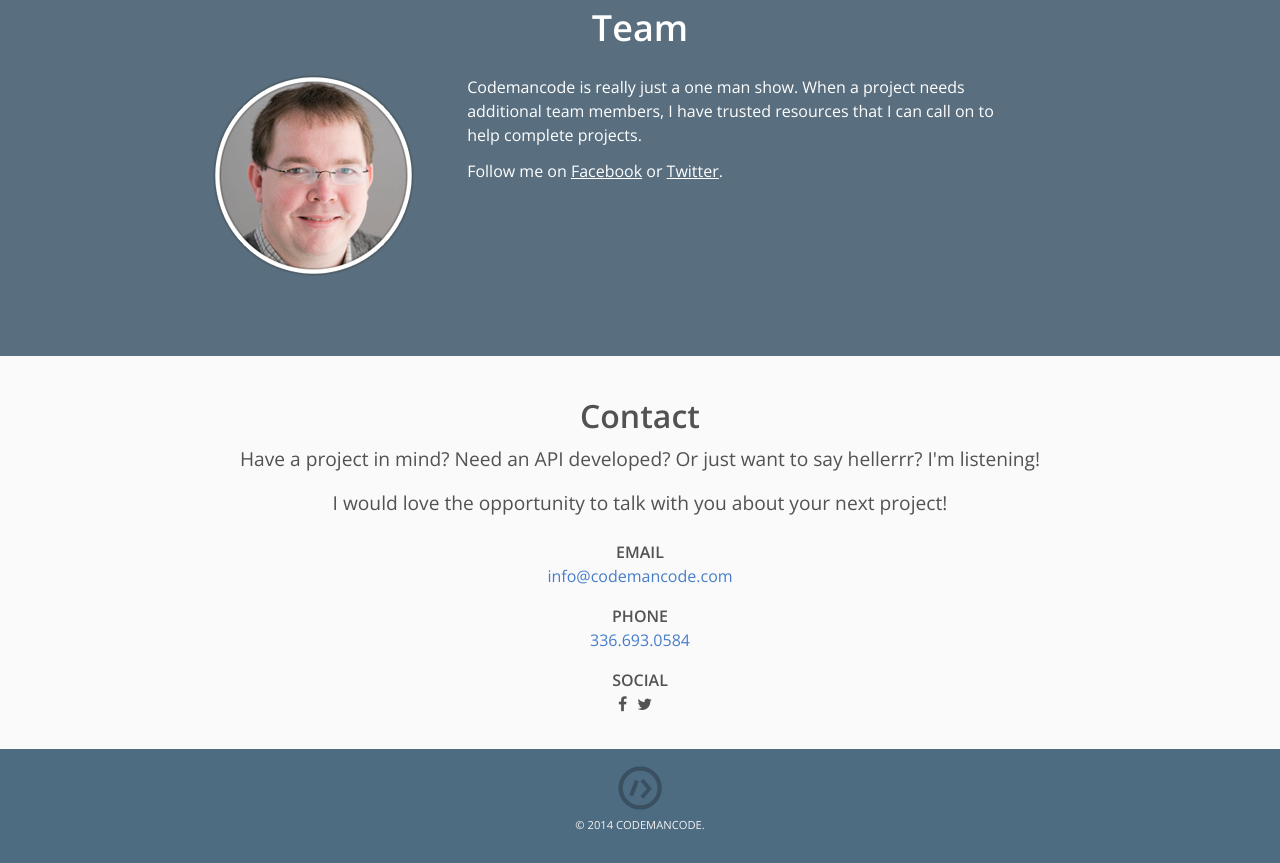
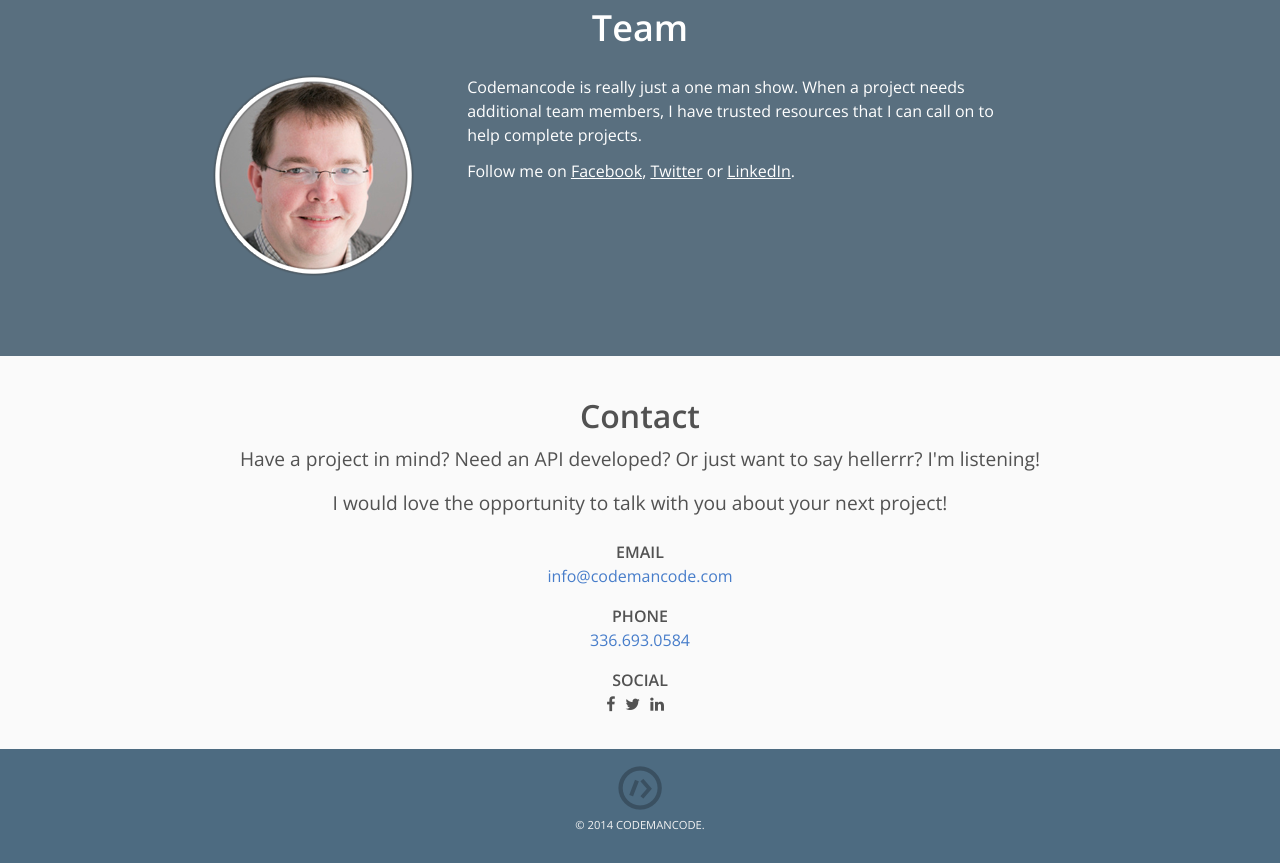
Before and after one commit to codemancode/web, a plain HTML site: page index.html in a window 1280 px wide. Shown: the part 1817-2680 px from the top of the page. Drawn offline with nearby package versions, Linux system fonts and the light colour scheme; a web font is replaced by a local one.

Commit message:
adding linked in social

```diff
--- a/index.html
+++ b/index.html
@@ -140,7 +140,10 @@
   	  <div class="headshot"><img src="assets/images/headshot.png" alt="Matthew McFarling Headshot" /></div>
   	  <div class="info">
   	  	<p>Codemancode is really just a one man show.  When a project needs additional team members, I have trusted resources that I can call on to help complete projects.</p>
-  	  	<p>Follow me on <a href="https://www.facebook.com/pages/Codemancode/273966696312">Facebook</a> or <a href="http://www.twitter.com/codemancode">Twitter</a>.</p>
+  	  	<p>Follow me on <a
+          href="https://www.facebook.com/pages/Codemancode/273966696312">Facebook</a>,
+        <a href="http://www.twitter.com/codemancode">Twitter</a> or <a
+          href="https://www.linkedin.com/company/codemancode">LinkedIn</a>.</p>
   </section>
 
   <section id="contact">
@@ -154,7 +157,13 @@
   	    <ul>
   	      <li><span>EMAIL</span><br /><a href="mailto:info@codemancode.com">info@codemancode.com</a></li>
   	      <li><span>PHONE</span><br /><a href="tel:1-336-693-0584">336.693.0584</a></li>
-  	      <li><span>SOCIAL</span><br /><a href="https://www.facebook.com/pages/Codemancode/273966696312"><i class="fa fa-facebook"></i></a><a href="https://www.twitter.com/codemancode"><i class="fa fa-twitter"></i></a></li>
+  	      <li><span>SOCIAL</span><br /><a
+            href="https://www.facebook.com/pages/Codemancode/273966696312"><i
+              class="fa fa-facebook"></i></a><a
+            href="https://www.twitter.com/codemancode"><i class="fa
+              fa-twitter"></i></a><a
+            href="https://www.linkedin.com/company/codemancode"><i class="fa
+              fa-linkedin"></i></a></li>
       </div>
     </div>
   </section>
```
